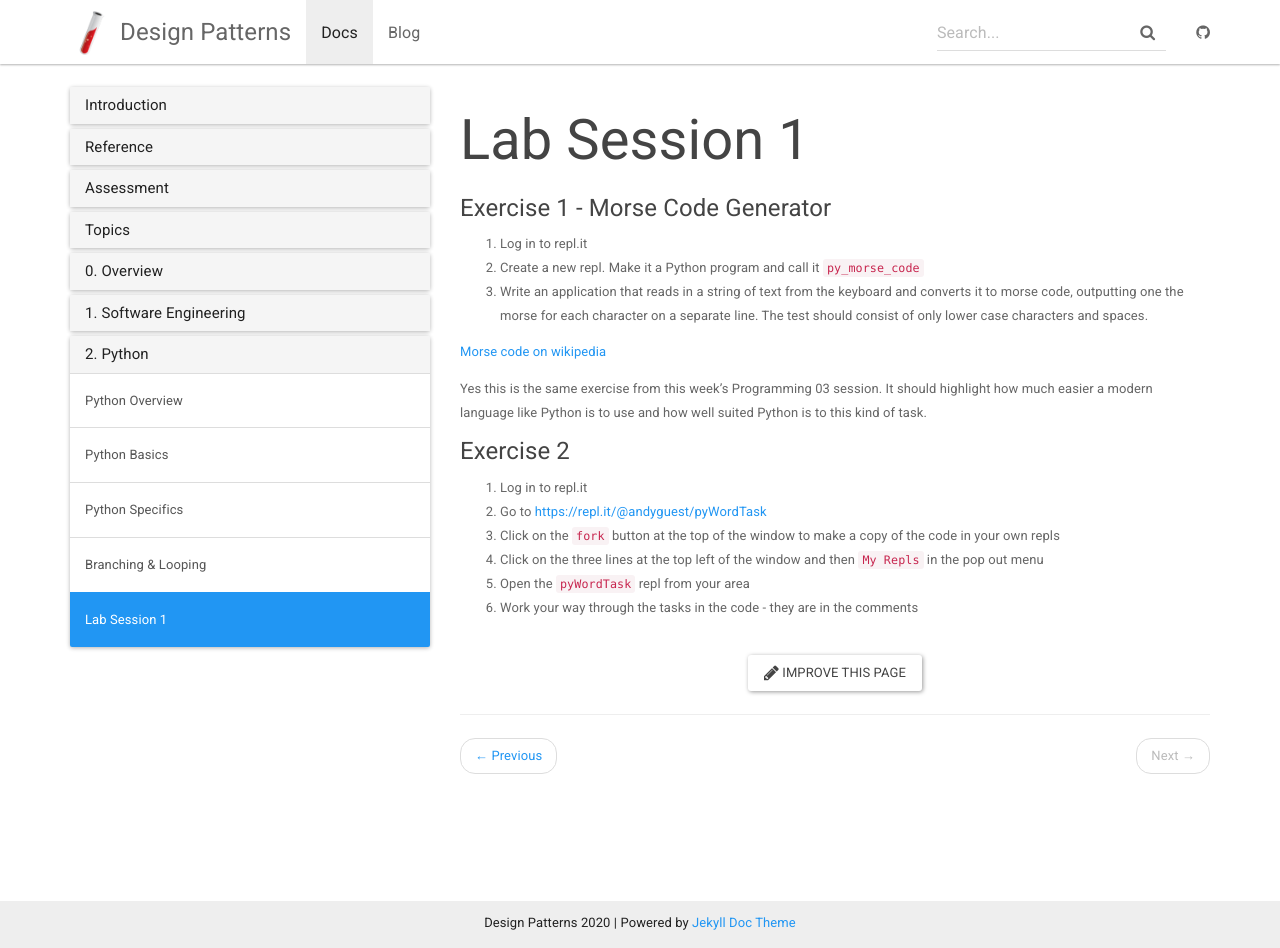
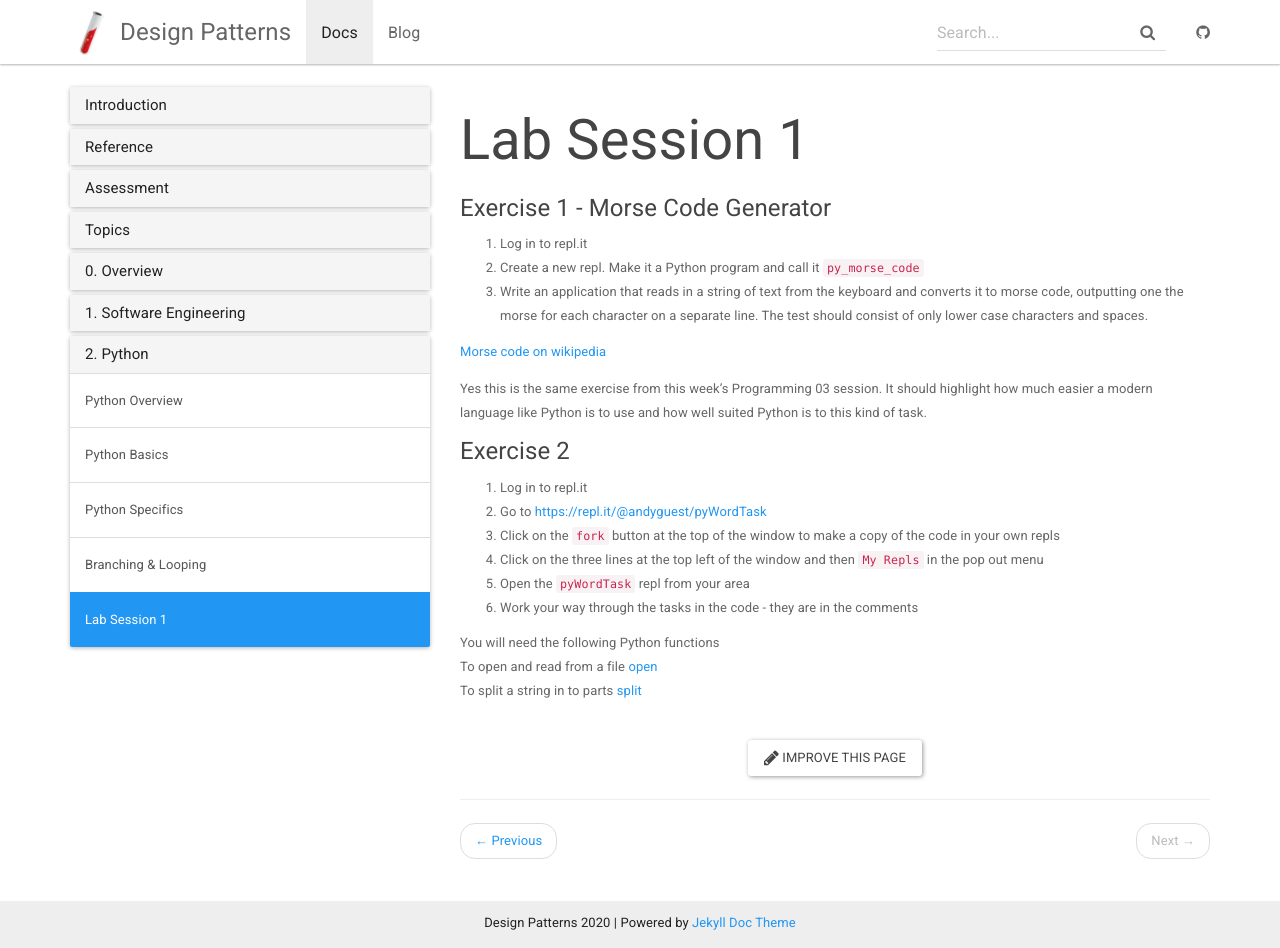
Before and after one commit to andyguestysj/dp4g, a Jekyll site: the page built from _docs/topics/2-python/py-5.md, in a window 1280 px wide and 948 px high. Built offline with Jekyll 4.4.1, drawn with Linux system fonts in a browser that asks for light colours.

Commit message:
python tutorials

```diff
--- a/_docs/topics/2-python/py-5.md
+++ b/_docs/topics/2-python/py-5.md
@@ -21,3 +21,7 @@ Yes this is the same exercise from this week's Programming 03 session. It should
 4. Click on the three lines at the top left of the window and then `My Repls` in the pop out menu
 5. Open the `pyWordTask` repl from your area
 6. Work your way through the tasks in the code - they are in the comments
+
+You will need the following Python functions
+To open and read from  a file [open](https://www.w3schools.com/python/python_file_handling.asp)
+To split a string in to parts [split](https://www.w3schools.com/python/ref_string_split.asp)
```
